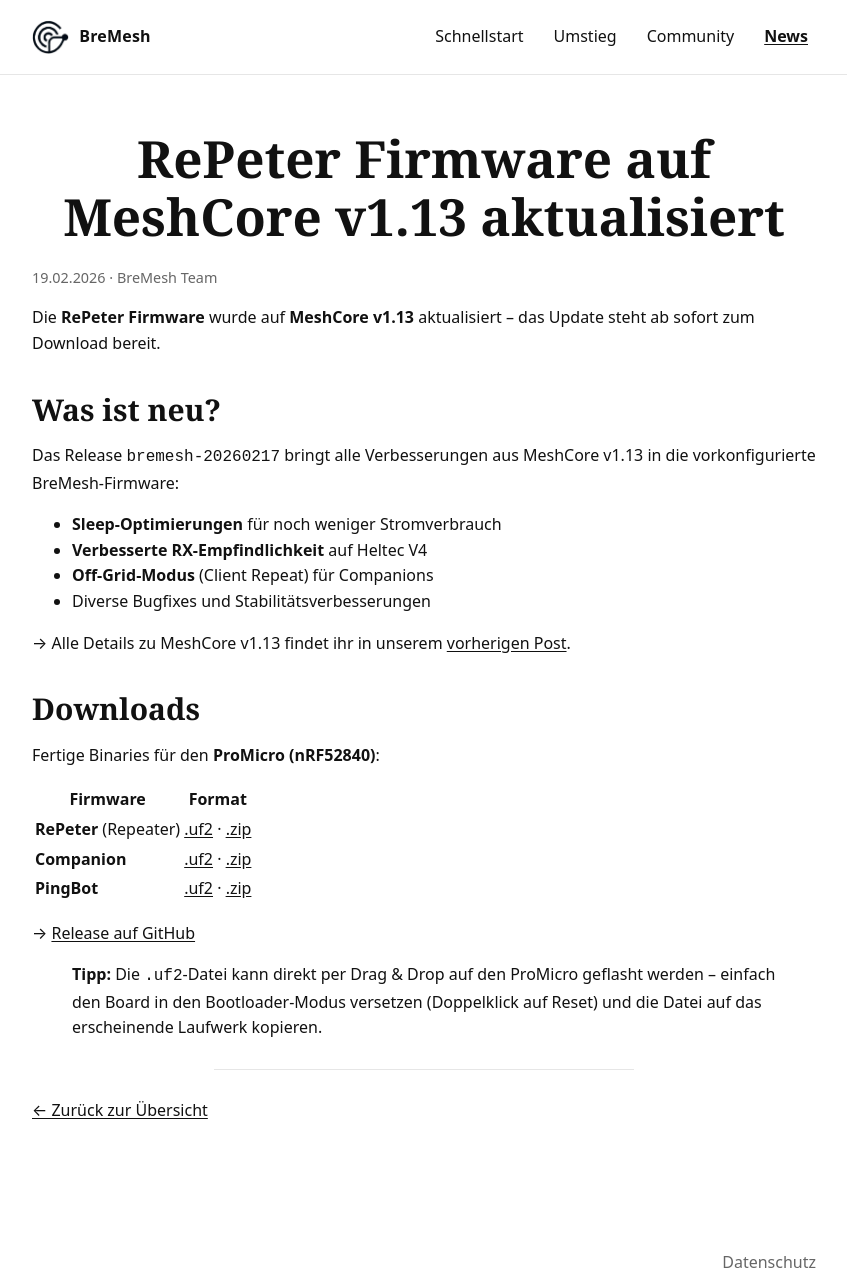
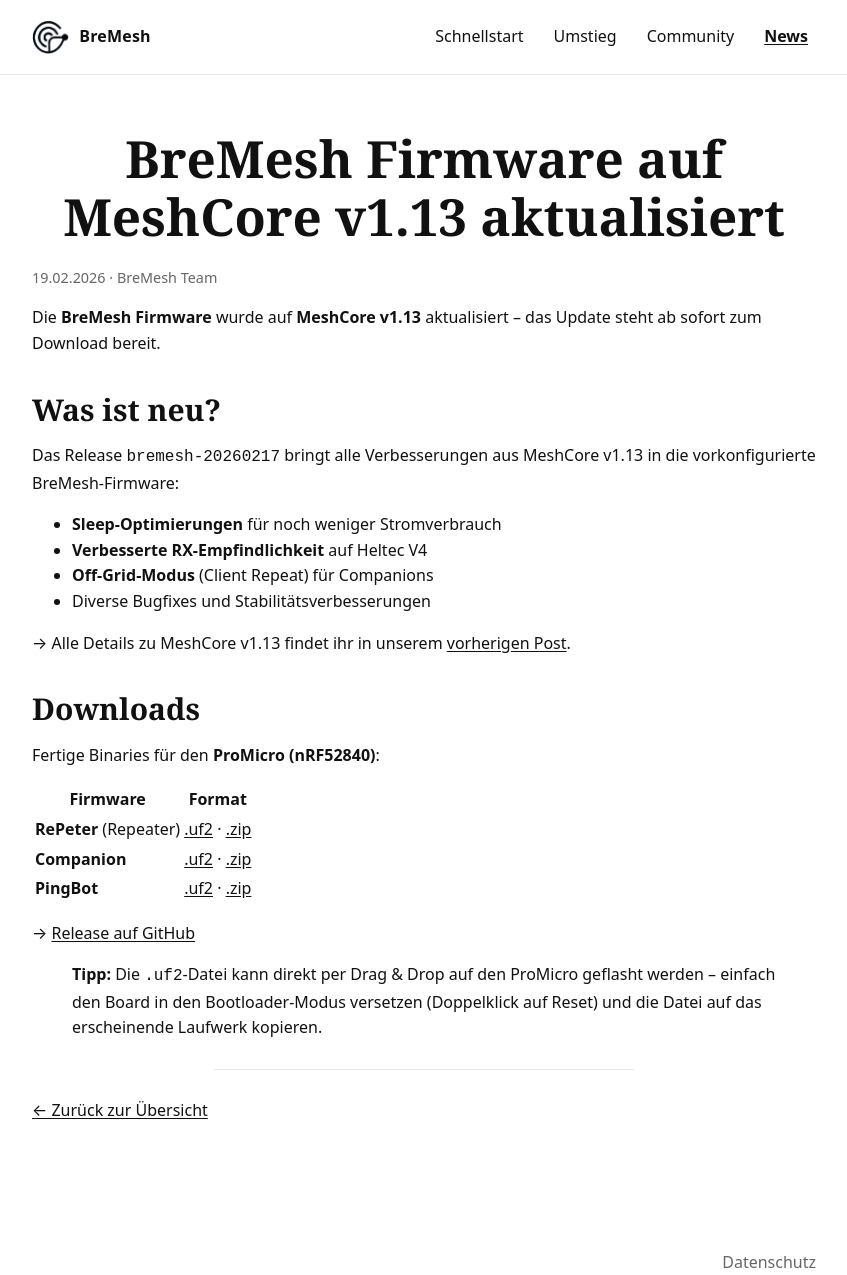
Before and after one commit to NordCen/BreMeshPeople, a Jekyll site: the page built from _posts/2026-02-19-repeter-firmware-20260217.md, in a window 1280 px wide and 1275 px high. Shown: the whole window, without its empty margins (216-1063 px from the left). Built offline with Jekyll 4.4.1, drawn with Linux system fonts in a browser that asks for light colours.

Commit message:
Fix title and description to reflect BreMesh Firmware update for MeshCore v1.13

```diff
--- a/_posts/2026-02-19-repeter-firmware-20260217.md
+++ b/_posts/2026-02-19-repeter-firmware-20260217.md
@@ -1,11 +1,11 @@
 ---
 layout: post
-title: "RePeter Firmware auf MeshCore v1.13 aktualisiert"
+title: "BreMesh Firmware auf MeshCore v1.13 aktualisiert"
 date: 2026-02-19
 author: BreMesh Team
 ---
 
-Die **RePeter Firmware** wurde auf **MeshCore v1.13** aktualisiert – das Update steht ab sofort zum Download bereit.
+Die **BreMesh Firmware** wurde auf **MeshCore v1.13** aktualisiert – das Update steht ab sofort zum Download bereit.
 
 ## Was ist neu?
 
```
